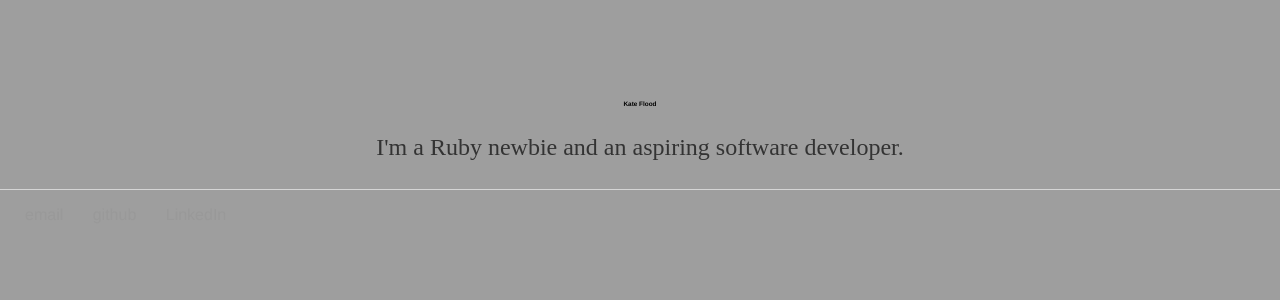
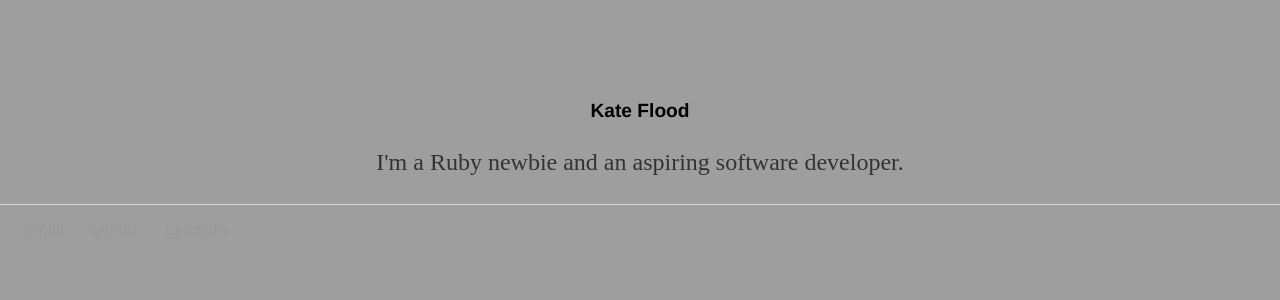
Before and after one commit to keflood/keflood.github.io, a Jekyll site: the page built from index.html, in a window 1280 px wide. Shown: the top 300 px of the page. Built offline with Jekyll 4.4.1, drawn with Linux system fonts in a browser that asks for light colours.

Commit message:
Update main.css

```diff
--- a/css/main.css
+++ b/css/main.css
@@ -27,7 +27,7 @@ a:hover {
 }
 h1 {
     text-align: center;
-    font-size: 40%;
+    font-size: 120%;
     font-family:'Helvetica', 'Sans-Serif';
     margin-top: 100px;
 }
```
